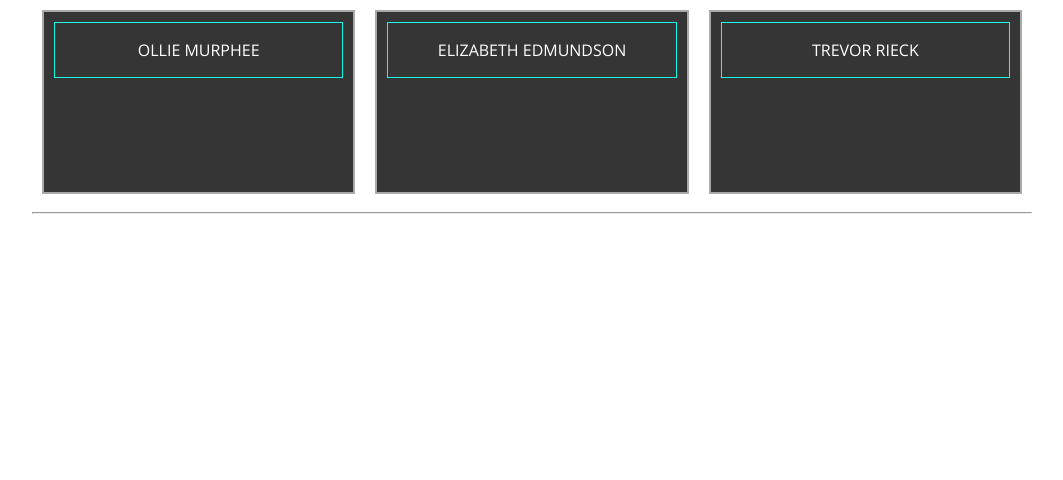
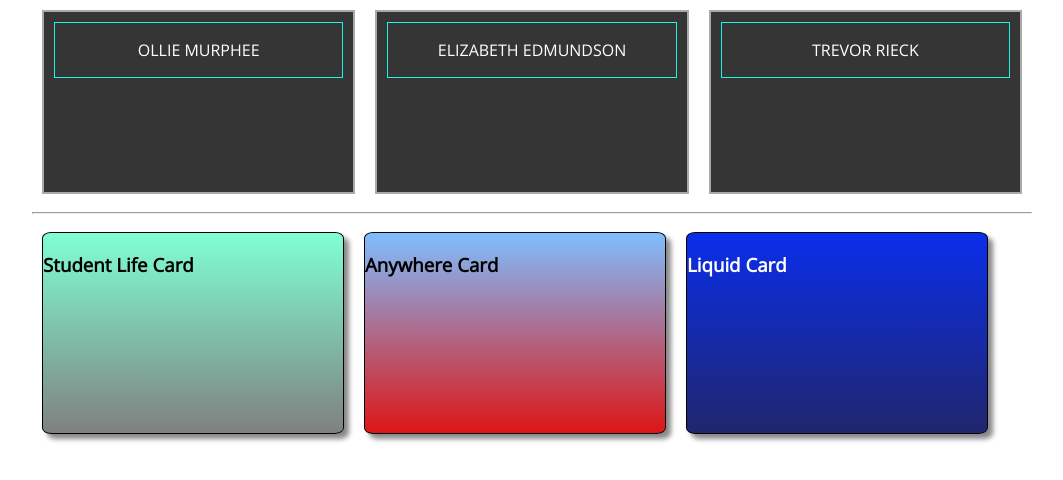
Before and after one commit to fahadqazi/tm-cc, a React (Create React App) app: page / in a window 1280 px wide. Shown: the top 480 px of the page, without its empty margins (108-1171 px from the left). Built offline with nearby package versions, Linux system fonts and the light colour scheme.

Commit message:
working thought credit card addition

```diff
--- a/src/App.css
+++ b/src/App.css
@@ -51,6 +51,7 @@
   border: 1px solid black;
   box-shadow: 5px 5px 5px #888888;
   border-radius: 3%;
+  margin: 10px;
 }
 
 .creditCard2 {
@@ -60,6 +61,7 @@
   border: 1px solid black;
   box-shadow: 5px 5px 5px #888888;
   border-radius: 3%;
+  margin: 10px;
 }
 
 .creditCard3 {
@@ -70,4 +72,5 @@
   box-shadow: 5px 5px 5px #888888;
   border-radius: 3%;
   color: #fff;
+  margin: 10px;
 }
--- a/src/App.js
+++ b/src/App.js
@@ -3,22 +3,26 @@ import React, { Component } from 'react';
 import './App.css';
 import ApplicantCardList from './applicantCardList'
 import CreditCard from './CreditCard';
+import CreditCardList from './CreditCardList';
 // import cardData from './cards';
 
 var cards = [
 	{
+		type: 'Student Life Card',
 		apr: 18.9,
 		balanceTransfer: 0,
 		offerDuration: 6,
 		creditAvailable: 1200
 	},
 	{
+		type: 'Anywhere Card',
 		apr: 33.9,
 		balanceTransfer: 0,
 		offerDuration: 0,
 		creditAvailable: 300
 	},
 	{
+		type: 'Liquid Card',
 		apr: 33.9,
 		balanceTransfer: 12,
 		offerDuration: 6,
@@ -97,13 +101,23 @@ class App extends Component {
     return (
 			<div className='app-container'>
 				<div>
+
 					<ApplicantCardList
 						data={applicants}
 						calculateCards={this.calculateCards}
 					/>
+
 				</div>
+
 				<hr/>
-				<div style={{display: 'flex', flexDirection: 'row'}}>
+
+				<div style={{display: 'flex', flexDirection: 'row', justifyContent: 'space-between'}}>
+
+					<CreditCardList
+						cards={cards}
+						isShown={this.state}
+					/>
+
 					<div>
 						{this.state.studentCard ? <CreditCard cards={cards}/>: null}
 					</div>
@@ -115,6 +129,7 @@ class App extends Component {
 					<div>
 						{this.state.liquidCard ? <h1>LIQUID</h1>: null}
 					</div>
+
 				</div>
 
       </div>
--- /dev/null
+++ b/src/CreditCardItem.js
@@ -0,0 +1,34 @@
+import React from 'react';
+import visa_img from './Visa_Logo.png';
+
+class CreditCardItem extends React.Component{
+
+  checkType(type){
+    console.log(type)
+    switch(type){
+      case 'Student Life Card':
+        return 'creditCard1';
+        break;
+
+      case 'Anywhere Card':
+        return 'creditCard2';
+        break;
+
+      case 'Liquid Card':
+      return 'creditCard3';
+      break;
+    }
+  }
+
+  render(){
+    console.log('type: ',this.props.card.type);
+    console.log(this.checkType(this.props.card.type))
+    return(
+      <div className={this.checkType(this.props.card.type)}>
+        <h3>{this.props.card.type}</h3>
+      </div>
+    );
+  }
+}
+
+export default CreditCardItem;
--- /dev/null
+++ b/src/CreditCardList.js
@@ -0,0 +1,24 @@
+import React from 'react';
+import CreditCardItem from './CreditCardItem';
+
+class CreditCardList extends React.Component{
+
+  mapper() {
+    return this.props.cards.map(item => {
+      return (<CreditCardItem
+                card={item}
+                isShown={this.props.isShown}
+            />)
+    })
+  }
+
+  render(){
+    return(
+      <div style={{display: 'flex', flexDirection: 'row'}}>
+          {this.mapper()}
+      </div>
+    );
+  }
+}
+
+export default CreditCardList;
```
Also changed, not shown: src/Visa_Logo.png (added). Lines whose indentation alone changed are shown as unchanged.
